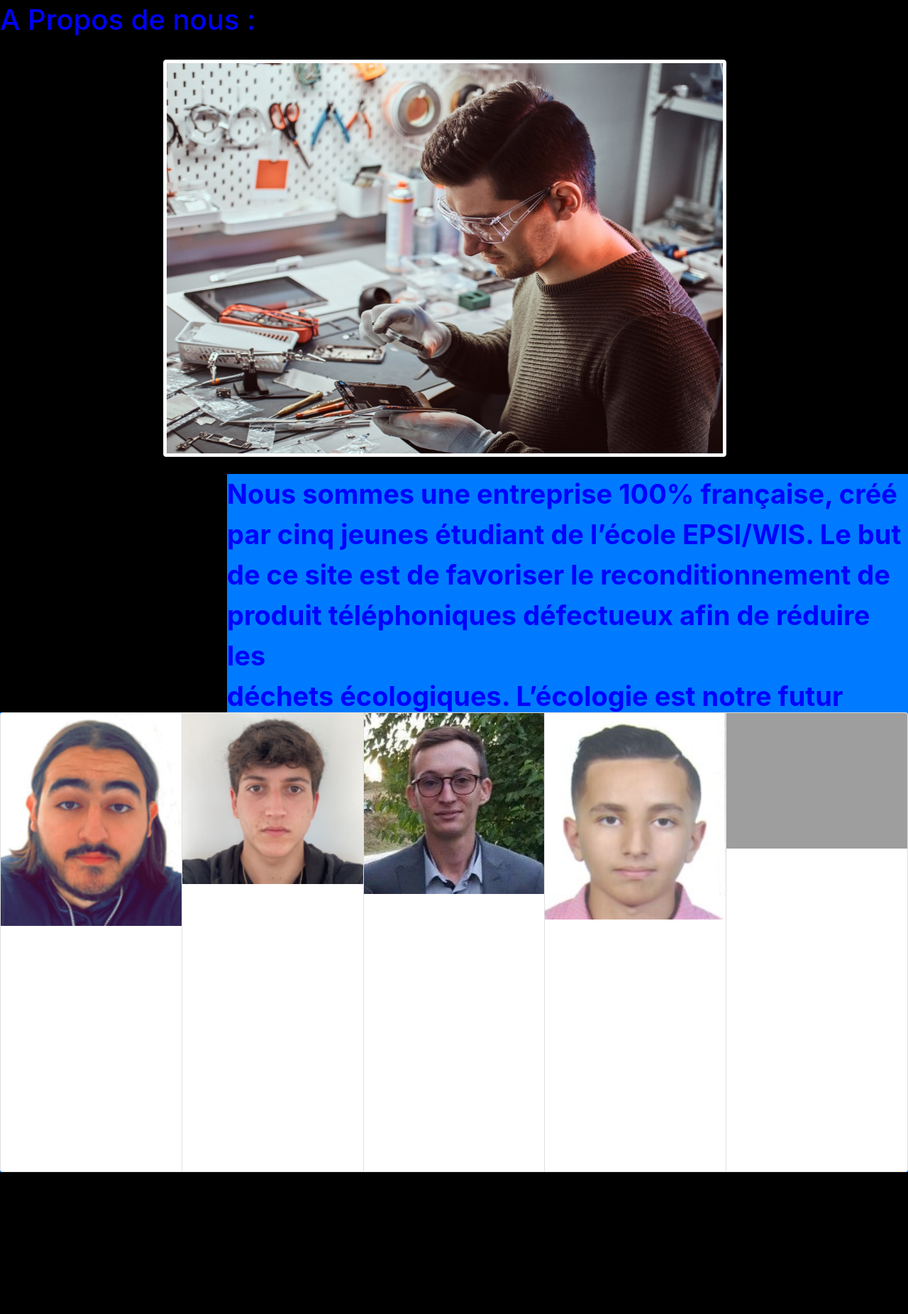
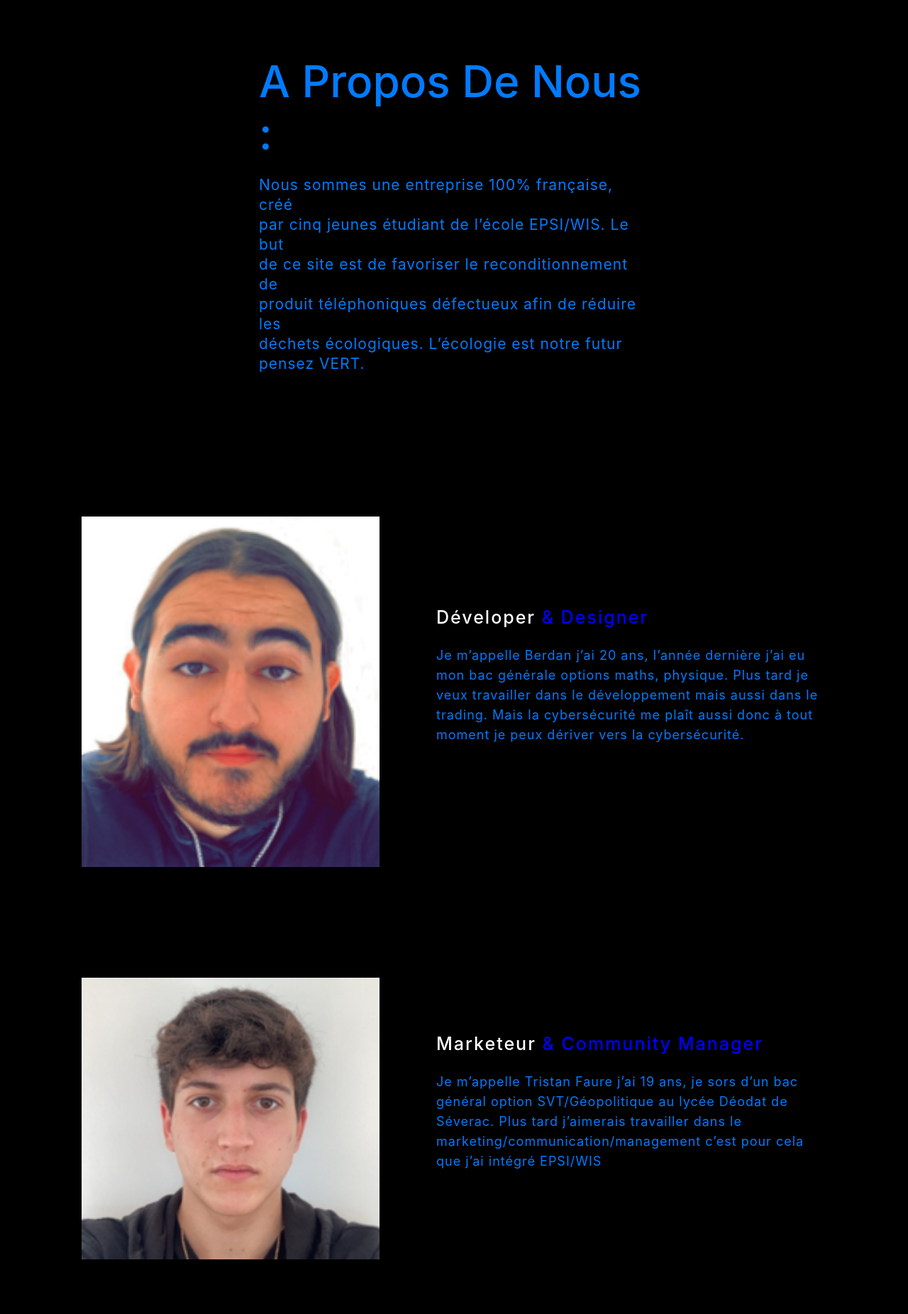
Before and after one commit to carlitos35789/projet_web, a PHP site: page /apropos.php in a window 1280 px wide. Shown: the part 116-1968 px from the top of the page at 71% size. Before the commit the page ends 1768 px from the top, so only its background shows below. Run offline with PHP 8.4, Linux system fonts and the light colour scheme; grey boxes are pictures that could not be loaded.

Commit message:
update 16h27

```diff
--- a/apropos.php
+++ b/apropos.php
@@ -2,52 +2,72 @@
 session_start();
 require('header.php');
 ?>
+<section class="about">
+<div class="main">
+  <div class="about-text">
+    <h1 id="main-title">A Propos de Nous : </h1>
+    <p id="text-title">
+    Nous sommes une entreprise 100% française, créé<br>par cinq jeunes étudiant de l’école EPSI/WIS. Le but<br>de ce site est de favoriser le reconditionnement de <br> produit téléphoniques défectueux afin de réduire les<br>déchets écologiques. L’écologie est notre futur<br>pensez VERT.</p>
+    </div>
+  </div>
+</section>
 
-<div>
-    <h1 class="big-title">A Propos de nous : </h1>
-    <img src="Images/technicien.jpg" class="img-thumbnail" alt="...">
-    <p id="text-apropos"><strong>Nous sommes une entreprise 100% française, créé<br>par cinq jeunes étudiant de l’école EPSI/WIS. Le but<br>de ce site est de favoriser le reconditionnement de <br> produit téléphoniques défectueux afin de réduire les<br>déchets écologiques. L’écologie est notre futur<br>pensez VERT. </strong></p>
-</div>
+<section class="about">
+  <div class="main">
+    <img src="Images/berdan.png">
+    <div class="about-text">
+      <h5>Déveloper <span> & Designer</h5></span>
+      <p>
+        Je m’appelle Berdan j’ai 20 ans, l’année dernière j’ai eu mon bac générale options maths, physique. Plus tard je veux travailler dans le développement mais aussi dans le trading. Mais la cybersécurité me plaît aussi donc à tout moment je peux dériver vers la cybersécurité.</p>
+      </div>
+    </div>
+  </section>
 
-<div id="teams">
+  <section class="about">
+    <div class="main">
+      <img src="Images/tristan.png">
+      <div class="about-text">
+        <h5>Marketeur <span> & Community Manager</h5></span>
+        <p>
+          Je m’appelle Tristan Faure j’ai 19 ans, je sors d’un bac général option SVT/Géopolitique au lycée Déodat de Séverac. Plus tard j’aimerais travailler dans le marketing/communication/management c’est pour cela que j’ai intégré EPSI/WIS</p>
+        </div>
+      </div>
+    </section>
 
-    <div class="card-group text-white bg-primary mb-3">
-    <div class="card">
-          <img src="Images/berdan.png" class="card-img-top" alt="...">
-          <div class="card-body">
-            <h5 class="card-title">Berdan Koc</h5>
-            <p class="card-text">Je m’appelle Berdan j’ai 20 ans, l’année dernière j’ai eu mon bac générale options maths, physique. Plus tard je veux travailler dans le développement mais aussi dans le trading. Mais la cybersécurité me plaît aussi donc à tout moment je peux dériver vers la cybersécurité.  </p>
-          </div>
-    </div>
-        <div class="card">
-          <img src="Images/tristan.png" class="card-img-top" alt="...">
-          <div class="card-body">
-            <h5 class="card-title">Tristan Faure</h5>
-            <p class="card-text">Je m’appelle Tristan Faure j’ai 19 ans, je sors d’un bac général option SVT/Géopolitique au lycée Déodat de Séverac. Plus tard j’aimerais travailler dans le marketing/communication/management c’est pour cela que j’ai intégré EPSI/WIS</p>
+    <section class="about">
+      <div class="main">
+        <img src="Images/charles.jpg">
+        <div class="about-text">
+          <h5>Chef De Projet<span> & Infrastructure et Résaux</h5></span>
+          <p>
+            Je m’appelle Charles, j’ai 22 ans autrement dit le doyen de l’entreprise, l’année dernière j’étais en BTS Electrotechnique, et pendant ce BTS, un professeur m’avait enrichi de ses connaissances en réseau puis comme cela me plaisait bien, j’ai décidé d’intégrer une formation en informatique à l’EPSI pour travailler dans l’administration réseaux ou dans la cybersécurité. </p>
           </div>
         </div>
-        <div class="card">
-          <img src="Images/charles.jpg" class="card-img-top" alt="...">
-          <div class="card-body">
-            <h5 class="card-title">Charles Amiel</h5>
-            <p class="card-text"> Je m’appelle Charles, j’ai 22 ans autrement dit le doyen de l’entreprise, l’année dernière j’étais en BTS Electrotechnique, et pendant ce BTS, un professeur m’avait enrichi de ses connaissances en réseau puis comme cela me plaisait bien, j’ai décidé d’intégrer une formation en informatique à l’EPSI pour travailler dans l’administration réseaux ou dans la cybersécurité. </p>
+      </section>
+
+      <section class="about">
+        <div class="main">
+          <img src="Images/souhail.jpg">
+          <div class="about-text">
+            <h5>Marketeur<span> & Développeur</h5></span>
+            <p>
+              Je m’appelle Souhail, j’ai 21 ans, titulaire d’un bac sciences physiques chimie mention assez bien. Après trois ans en faculté d’économie, j’ai choisi EPSI/WIS pour devenir un digital marketing manager.</p>
+            </div>
           </div>
-        </div>
-        <div class="card">
-          <img src="Images/souhail.jpg" class="card-img-top" alt="...">
-          <div class="card-body">
-            <h5 class="card-title">Souhail Boushab</h5>
-            <p class="card-text">Je m’appelle Tristan Faure j’ai 19 ans, je sors d’un bac général option SVT/Géopolitique au lycée Déodat de Séverac. Plus tard j’aimerais travailler dans le marketing/communication/management c’est pour cela que j’ai intégré EPSI/WIS</p>
-          </div>
-        </div>
-        <div class="card">
-          <img src="Images/ayman.png" class="card-img-top" alt="...">
-          <div class="card-body">
-            <h5 class="card-title">Ayman El Kadi</h5>
-            <p class="card-text">Je m’appelle Tristan Faure j’ai 19 ans, je sors d’un bac général option SVT/Géopolitique au lycée Déodat de Séverac. Plus tard j’aimerais travailler dans le marketing/communication/management c’est pour cela que j’ai intégré EPSI/WIS.</p>
-          </div>
-        </div>
+        </section>
+
+<section class="about">
+  <div class="main">
+    <img src="Images/ayman.png">
+    <div class="about-text">
+      <h5>Marketeur<span> & Designer</h5></span>
+      <p>
+        Je m’appelle Aymane j’ai 19 ans, l’année dernière j’ai eu mon bac option physique et chimie. Plus tard je veux être un ingénieur dans l’intelligence artificielle c’est pour cela que j’ai intégré EPSI/WIS.</p>
+      </div>
     </div>
+  </section>
+
+
 </div>
 </body>
 </html>
--- a/css/custom.css
+++ b/css/custom.css
@@ -94,29 +94,6 @@ header {
     color: white;
     text-shadow: 10px 10px 20px blue;
 }
-
-.step #step1 {
-    position: absolute;
-    width: 100%;
-    text-align: center;
-    top: 225%;
-}
-
-.step #step2 {
-    position: absolute;
-    width: 100%;
-    text-align: center;
-    top: 235%;
-}
-
-.step #step3 {
-    position: absolute;
-    width: 100%;
-    text-align: center;
-    top: 245%;
-}
-
-
 section.top-page {
     margin: 100px;
     background-size: cover;
@@ -198,15 +175,70 @@ h4.h4-inline-2 {
     top: 98%;
     left: 25%;
     font-size: 38px;
-    background-color: #007BFF;
 }
 
 #teams {
     position: absolute;
     top: 140%;
-    color: blue;
+    color: black;
 }
 
 .card-text {
     font-size: 15px;
 }
+
+.about{
+    width: 100%;
+    padding: 78px 0px;
+}
+
+.about img {
+    height: auto;
+    width: 420px;
+}
+.about-text{
+    width: 550px;
+}
+
+.main{
+    width: 1130px;
+    max-width: 95%;
+    margin: 0 auto;
+    display: flex;
+    align-items: center;
+    justify-content: space-around;
+}
+.about-text h1{
+    color: #007BFF;
+    font-size: 62px;
+    text-transform: capitalize;
+    margin-bottom: 20px;
+}
+
+#main-title{
+    font-size: 62px;
+}
+
+#text-title{
+    font-size: 21px;
+}
+
+.about-text h5{
+    color: white;
+    font-size: 25px;
+    text-transform: capitalize;
+    margin-bottom: 25px;
+    letter-spacing: 2px;
+}
+
+span{
+    color: blue;
+}
+
+.about-text p{
+    color: #007BFF;
+    letter-spacing: 1px;
+    line-height: 28px;
+    font-size: 18px;
+    margin-bottom: 45px;
+}
```
Also changed, not shown: css/style.css (+0 -11 lines), index.php (+10 -0 lines), 1 other file.
